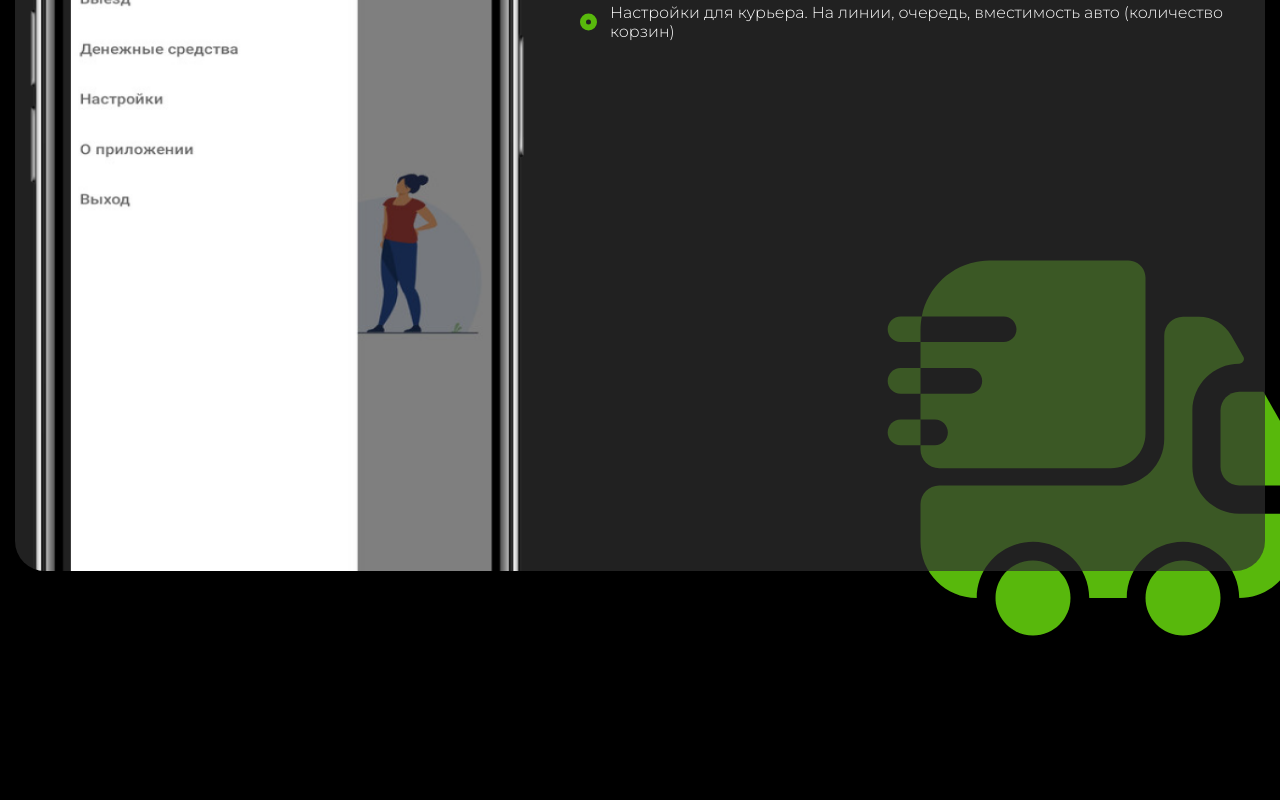
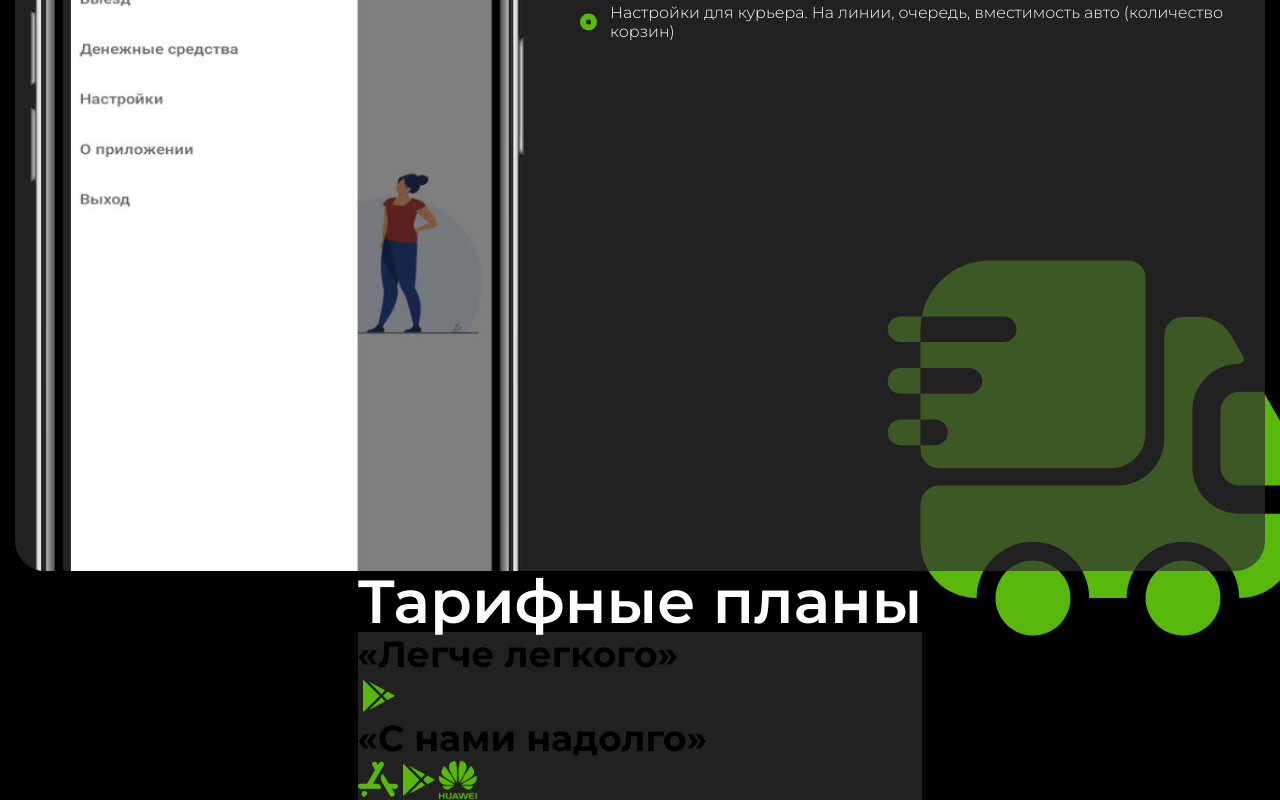
Before and after one commit to DanilGrebnev/new_flet, a React (Create React App) app: page / in a window 1280 px wide. Shown: the part 9137-9937 px from the top of the page. Before the commit the page ends 9810 px from the top, so only its background shows below. Built offline with nearby package versions, Linux system fonts and the light colour scheme.

Commit message:
first commit потому что охота в туалет

```diff
--- a/src/components/elements/bigCard/bigCard.css
+++ b/src/components/elements/bigCard/bigCard.css
@@ -11,7 +11,7 @@
     margin-bottom: 30px;
 }
 
-.big_card ul li {
+.lists {
     font-size: calc(8px + 12 * (100vw / 1940));
     margin-top: 24px;
     margin-left: 45px;
@@ -19,7 +19,7 @@
     font-weight: 300;
 }
 
-.big_card ul li:before {
+.lists:before {
     content: '';
     display: block;
     width: 5px;
--- a/src/components/elements/bigCard/bigCard.js
+++ b/src/components/elements/bigCard/bigCard.js
@@ -1,12 +1,16 @@
 import './bigCard.css'
 
-const BigCard = ({ img, list, bg_img }) => {
+const BigCard = ({ img, list }) => {
     return (
         <div className="big_card">
             <ul>
-                {list.map(list => <li>
-                    {list}
-                </li>)}
+                {list.map((list, i) => {
+                    return <li
+                        key={i}
+                        className='lists'>
+                        {list}
+                    </li>
+                })}
             </ul>
             <img className='big_card__img' src={img} />
         </div>
--- /dev/null
+++ b/src/components/pages/12_tarrifs/card_content.js
@@ -0,0 +1,33 @@
+import play from '../../img/8_style/google.png'
+import huawei from '../../img/8_style/heawei.png'
+import apple from '../../img/8_style/store.png'
+
+export const card_content = [
+    {
+        title: '«Легче легкого»',
+        price: "0 р./м.",
+        imgList: [play],
+        list: [
+            `Комиссия с продаж за
+            пользование платформой Флет
+             7%`,
+            `Публикация мобильного
+             приложения «Клиент» в Google
+             play (для Android)`
+        ]
+    },
+    {
+        title: '«С нами надолго»',
+        price: "1 800 р./м.",
+        imgList: [apple, play, huawei],
+        list: [
+            `Комиссия с продаж за
+            пользование платформой
+            Флет  1%`,
+            `Публикация мобильного
+            приложения «Клиент» в Google
+            play, AppGallery (для Android) и
+            App Store (для ios)`
+        ]
+    },
+]
--- /dev/null
+++ b/src/components/pages/12_tarrifs/cards/cards.css
@@ -0,0 +1,20 @@
+.t_card {
+    background: rgba(48, 48, 48, .7);
+}
+
+.t_card h4 {
+    font-size: 36px;
+}
+
+.t_card p {
+    font-size: 80px;
+}
+
+.t_card img {
+    width: 40px;
+    height: 40px;
+}
+
+.t_img{
+    display: flex;
+}
--- /dev/null
+++ b/src/components/pages/12_tarrifs/cards/cards.js
@@ -0,0 +1,24 @@
+import './cards.css'
+
+const Cards = ({ title, price, imgList, list }) => {
+    return (
+        <div className='t_card'>
+            <h4>{title}</h4>
+            <p className='t_price'>{price}</p>
+            <div className='t_img'>
+
+                {imgList.map(img => {
+                    return <img src={img} />
+                })}
+
+            </div>
+            <ul>
+                {list.map(list => {
+                    <li className='lists'>{list}</li>
+                })}
+            </ul>
+        </div>
+    )
+}
+
+export default Cards
--- a/src/components/pages/12_tarrifs/tarrifs.js
+++ b/src/components/pages/12_tarrifs/tarrifs.js
@@ -1,7 +1,19 @@
+import { card_content } from './card_content'
+import Card from '../12_tarrifs/cards/cards'
+
 const Tarrifs = _ => {
     return (
         <section id="tarrifs">
-
+            <h1>Тарифные планы</h1>
+            <div id="t_wrapper">
+                {card_content.map(el => {
+                    return <Card
+                        title={el.title}
+                        imgList={el.imgList}
+                        list={el.list}
+                    />
+                })}
+            </div>
         </section>
     )
 }
```
Also changed, not shown: src/components/img/12_tarrifs/clock.png (added), src/components/img/12_tarrifs/send.png (added).
